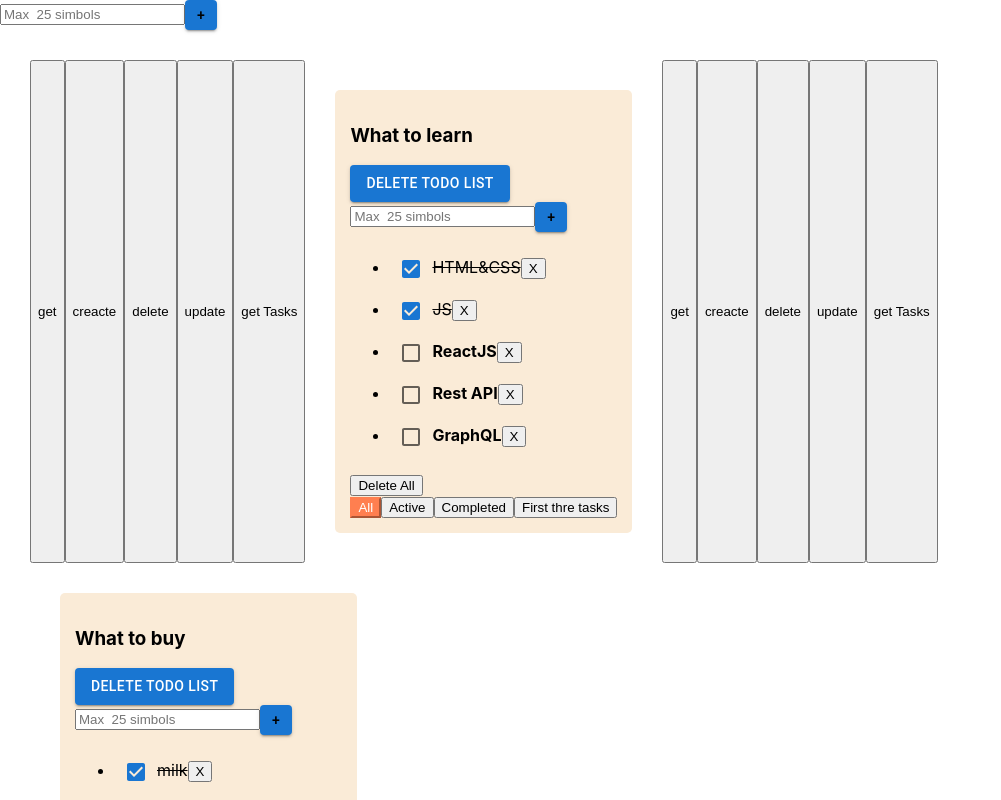
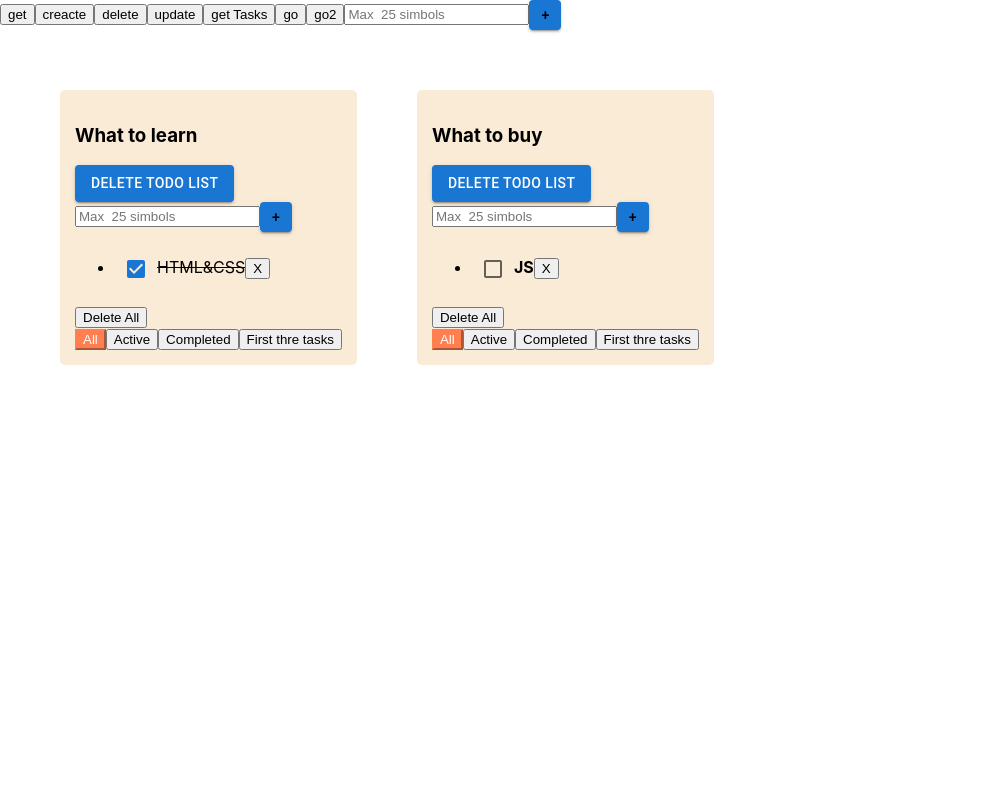
Before and after one commit to DmitriyBarhonov/todoListIncub, a React (Create React App) app: page / in a window 1280 px wide. Shown: the top 800 px of the page, without its empty margins (0-1001 px from the left). Built offline with nearby package versions, Linux system fonts and the light colour scheme.

Commit message:
update types

```diff
--- a/src/App.tsx
+++ b/src/App.tsx
@@ -3,29 +3,87 @@ import './App.css';
 import TodoList from './compomets/TodoLists/Todo';
 import { v1 } from 'uuid';
 import { AddItemForm } from './compomets/input/addItemForm';
-import { AddPureTaskAC} from './store/reducers/tasksReducer';
-import {TodolistsType, addTodoListsAC} from './store/reducers/todoListReducer';
+import { AddPureTaskAC } from './store/reducers/tasksReducer';
+import { TodolistsDomainType, addTodoListsAC } from './store/reducers/todoListReducer';
 import { useDispatch } from 'react-redux';
 import { useAppSelector } from './hook/useSelectorHook';
+import { tasksAPI, todoListsAPI } from './api/todolist-api';
 
 
-const App = React.memo( () =>{
+const App = React.memo(() => {
     const todolists = useAppSelector((state) => state.todolists)
     const dispatch = useDispatch()
 
-    const addTodoLists = useCallback( (newTitle: string) => {
+    const addTodoLists = useCallback((newTitle: string) => {
         const newTodoListId = v1()
         dispatch(addTodoListsAC(newTodoListId, newTitle))
         dispatch(AddPureTaskAC(newTodoListId))
-        console.log('wddw');
+    }, [dispatch])
 
-    },[dispatch])
- console.log('App');
+
+
+    const a = () => {
+        todoListsAPI.getTodolists()
+            .then((data) => {
+                console.log(data);
+            })
+    }
+    const b = () => {
+        todoListsAPI.creacteTodolists()
+            .then((data) => {
+                console.log(data);
+            })
+    }
+
+
+    const i = () => {
+        todoListsAPI.updateTitleTodolists("0fa39d11-bfbf-4823-a213-b6057c608d93")
+            .then((data) => {
+                console.log(data);
+            })
+    }
+
+    const d = () => {
+        todoListsAPI.deleteTodolists('d8cd0014-9671-4e15-9bb4-217fb07fa536')
+            .then((data) => {
+                console.log(data);
+            })
+    }
+
+    const c = () => {
+        tasksAPI.getTasks('d3bed191-9be2-4dce-8d71-c1722e3e2cf9')
+            .then((data) => {
+                console.log(data.data);
+            })
+    }
+
+    const go = () => {
+        tasksAPI.creacteTask('31462598-a12a-4855-94cc-20af9dfd7db3', "gbol2")
+            .then((data) => {
+                console.log(data.data);
+            })
+    }
+    const go2 = () => {
+        tasksAPI.getTasks('d4be8344-2bee-41a0-b0f8-0fadf19b0ed6')
+            .then((data) => {
+                console.log(data.data);
+            })
+    }
+
     return (
         <>
+
+            <button onClick={a}>get</button>
+            <button onClick={b}>creacte</button>
+            <button onClick={d}>delete</button>
+            <button onClick={i}>update</button>
+            <button onClick={c}>get Tasks</button>
+            <button onClick={go}>go</button>
+            <button onClick={go2}>go2</button>
+
             <AddItemForm callBack={addTodoLists} />
             <div className="App">
-                {todolists.map((el: TodolistsType) => {
+                {todolists.map((el: TodolistsDomainType) => {
 
                     return (
 
--- a/src/compomets/Supercheck/SuperChek.tsx
+++ b/src/compomets/Supercheck/SuperChek.tsx
@@ -1,21 +1,22 @@
 import { Checkbox } from "@mui/material";
 import React from "react";
 import { ChangeEvent } from "react";
+import { TaskStatus } from "../../api/todolist-api";
 
 
-type TypeChekBox ={
-    callBack: (e:boolean)=> void
-    checked: boolean
+type TypeChekBox = {
+    callBack: (e: boolean) => void
+    checked: TaskStatus
 }
-export const SuperCheckBox = React.memo( (props:TypeChekBox) => {
+export const SuperCheckBox = React.memo((props: TypeChekBox) => {
+    const checked = props.checked === TaskStatus.Completed
 
-
-    const onChangeHandler =(e: ChangeEvent<HTMLInputElement>)=>{
+    const onChangeHandler = (e: ChangeEvent<HTMLInputElement>) => {
         props.callBack(e.currentTarget.checked)
     }
     return (
         <Checkbox
-            checked={props.checked}
+            checked={checked}
             color="primary"
             onChange={onChangeHandler}
         />
--- a/src/compomets/TodoLists/Task.tsx
+++ b/src/compomets/TodoLists/Task.tsx
@@ -3,39 +3,41 @@ import { useDispatch } from "react-redux"
 import { changeTaskStatusTaskAC, removeTaskAC } from "../../store/reducers/tasksReducer"
 import { SuperCheckBox } from "../Supercheck/SuperChek"
 import { EditableSpan } from "../editableSpan/editableSpan"
-import { useCallback } from "react"
+import { FC, useCallback } from "react"
 import React from "react"
+import { TaskStatus } from "../../api/todolist-api"
 
 type PropsTaskType = {
     todoListID: string
     id: string
-    isDone: boolean
+    status: any
     title: string
     updateTaskTitle:(taskId: string, title: string)=> void
 }
 
 
-export const Task = React.memo( (props: PropsTaskType) => {
-    const taskClasses = props.isDone ? "task_not_is_done" : "task"
+export const Task: FC<PropsTaskType> = React.memo( ({id,status,title,todoListID,updateTaskTitle}) => {
+    const taskClasses = status ? "task_not_is_done" : "task"
     const dispatch = useDispatch()
 
     const updateTitleTask = useCallback((title: string) => {
-        props.updateTaskTitle(props.id, title);
-    }, [props.updateTaskTitle, props.id]);
+        updateTaskTitle(id, title);
+    }, [updateTaskTitle, id]);
 
     const removeTask = useCallback(() => {
-        dispatch(removeTaskAC(props.todoListID, props.id));
-    }, [dispatch, props.todoListID, props.id]);
+        dispatch(removeTaskAC(todoListID, id));
+    }, [dispatch, todoListID, id]);
 
-    const changeTaskStatus = useCallback((e:boolean) => {
-        dispatch(changeTaskStatusTaskAC(props.todoListID, props.id, e))
-    }, [dispatch, props.todoListID, props.id]);
+    const changeTaskStatus = useCallback((e: boolean) => {
+        const newStatus = e ? TaskStatus.Completed : TaskStatus.New
+        dispatch(changeTaskStatusTaskAC(todoListID, id, newStatus))
+    }, [dispatch, todoListID, id]);
 
 
     return (
         <li className={taskClasses} >
-            <SuperCheckBox callBack={changeTaskStatus } checked={props.isDone} />
-            <EditableSpan callBack={updateTitleTask} oldTitle={props.title} />
+            <SuperCheckBox callBack={changeTaskStatus } checked={status} />
+            <EditableSpan callBack={updateTitleTask} oldTitle={title} />
             <button onClick={removeTask}>X</button>
         </li>
     )
--- a/src/compomets/TodoLists/Todo.tsx
+++ b/src/compomets/TodoLists/Todo.tsx
@@ -9,7 +9,8 @@ import { useDispatch } from 'react-redux';
 import { addTaskTaskAC, deleteAllTasksTaskAC, updateTaskTitleAC } from '../../store/reducers/tasksReducer';
 import { v1 } from 'uuid';
 import { Task } from './Task';
-import { tasksAPI, todoListsAPI } from '../../api/todolist-api';
+import { TaskStatus } from '../../api/todolist-api';
+
 
 type TodoListPropsType = {
     title: string
@@ -17,12 +18,7 @@ type TodoListPropsType = {
     todoListID: string
 }
 
-export type TaskType = {
-    id: string
-    title: string
-    isDone: boolean
 
-}
 
 const TodoList: FC<TodoListPropsType> = React.memo((props) => {
     let tasks = useAppSelector((state) => state.tasks[props.todoListID])
@@ -30,10 +26,10 @@ const TodoList: FC<TodoListPropsType> = React.memo((props) => {
 
 
     if (props.filter === 'active') {
-        tasks = tasks.filter(t => !t.isDone)
+        tasks = tasks.filter(t => t.status === TaskStatus.New)
     }
     if (props.filter === "completed") {
-        tasks = tasks.filter(t => t.isDone)
+        tasks = tasks.filter(t => t.status === TaskStatus.Completed)
     }
     if (props.filter === "firstThre") {
         tasks = tasks.slice(0, 3)
@@ -65,50 +61,10 @@ const TodoList: FC<TodoListPropsType> = React.memo((props) => {
         dispatch(updateTodoListTitleAC(props.todoListID, title))
     }, [dispatch, props.todoListID])
 
-    const a = () => {
-        todoListsAPI.getTodolists()
-            .then((data) => {
-                console.log(data);
-            })
-    }
-    const b = () => {
-        todoListsAPI.creacteTodolists()
-            .then((data) => {
-                console.log(data);
-            })
-    }
-
-
-    const i = () => {
-        todoListsAPI.updateTitleTodolists("0fa39d11-bfbf-4823-a213-b6057c608d93")
-            .then((data) => {
-                console.log(data);
-            })
-    }
-
-    const d = () => {
-        todoListsAPI.deleteTodolists('9acf3d84-851c-4921-a1df-53ee969175ae')
-            .then((data) => {
-                console.log(data);
-            })
-    }
-
-    const c = () => {
-        tasksAPI.getTasks('d3bed191-9be2-4dce-8d71-c1722e3e2cf9')
-            .then((data) => {
-                console.log(data.data);
-            })
-    }
-
-
 
     return (
         <>
-            <button onClick={a}>get</button>
-            <button onClick={b}>creacte</button>
-            <button onClick={d}>delete</button>
-            <button onClick={i}>update</button>
-            <button onClick={c}>get Tasks</button>
+
             <div className="todo">
                 <h3>
                     <EditableSpan oldTitle={props.title} callBack={updateTodoListTitleHandler} />
@@ -119,10 +75,9 @@ const TodoList: FC<TodoListPropsType> = React.memo((props) => {
                 </div>
 
                 <ul>
-                    {/* {tasksJSXElement} */}
                     {tasks?.map((t) => {
                         return <Task todoListID={props.todoListID} key={t.id} id={t.id}
-                            isDone={t.isDone}
+                            status={t.status}
                             title={t.title}
                             updateTaskTitle={updateTaskHandler}
                         />
--- a/src/store/reducers/tasksReducer.ts
+++ b/src/store/reducers/tasksReducer.ts
@@ -1,4 +1,5 @@
-import { TaskType } from '../../compomets/TodoLists/Todo';
+
+import { TaskPriority, TaskStatus, TaskType } from '../../api/todolist-api';
 import { todolistID1, todolistID2 } from './todoListReducer';
 import { v1 } from 'uuid';
 
@@ -6,19 +7,38 @@ export type AssocTaskType = {
     [key: string]: TaskType[]
 }
 
-const initialState: AssocTaskType  =  {
+const initialState: AssocTaskType = {
     [todolistID1]: [
-        { id: v1(), title: "HTML&CSS", isDone: true },
-        { id: v1(), title: "JS", isDone: true },
-        { id: v1(), title: "ReactJS", isDone: false },
-        { id: v1(), title: "Rest API", isDone: false },
-        { id: v1(), title: "GraphQL", isDone: false },
+        {
+            id: v1(),
+            title: "HTML&CSS",
+            status: TaskStatus.Completed,
+            todoListId: todolistID1,
+            description: "",
+            startDate: '',
+            deadline: "",
+            addedDate: "",
+            priority: TaskPriority.Low,
+            completed: false,
+            order: 0
+        },
+
     ],
     [todolistID2]: [
-        { id: v1(), title: "milk", isDone: true },
-        { id: v1(), title: "juce", isDone: true },
-        { id: v1(), title: "apple", isDone: false },
-        { id: v1(), title: "orange", isDone: false },
+        {
+            id: v1(),
+            title: "JS",
+            status: TaskStatus.New,
+            todoListId: todolistID2,
+            description: "",
+            startDate: '',
+            deadline: "",
+            addedDate: "",
+            priority: TaskPriority.Low,
+            completed: false,
+            order: 0
+        },
+
     ]
 }
 
@@ -33,7 +53,15 @@ export const tasksReducer = (state: AssocTaskType = initialState, action: AllAct
             const newTask: TaskType = {
                 id: action.payload.newTasktId,
                 title: action.payload.title,
-                isDone: false,
+                status: TaskStatus.New,
+                todoListId: todolistID1,
+                description: "",
+                startDate: '',
+                deadline: "",
+                addedDate: "",
+                priority: TaskPriority.Low,
+                completed: false,
+                order: 0
             }
             return { ...state, [action.payload.todoListID]: [newTask, ...state[action.payload.todoListID]] }
 
@@ -41,7 +69,8 @@ export const tasksReducer = (state: AssocTaskType = initialState, action: AllAct
             return { ...state, [action.payload.todoListID]: [] }
 
         case "CHANGE-STATUS":
-            return { ...state, [action.payload.todoListID]: state[action.payload.todoListID].map(el => el.id === action.payload.taskId ? { ...el, isDone: action.payload.isDone } : el) }
+            // debugger
+            return { ...state, [action.payload.todoListID]: state[action.payload.todoListID].map(el => el.id === action.payload.taskId ? { ...el, status: action.payload.status } : el) }
 
         case "DELETE-ALL":
             return { ...state, [action.payload.todoListID]: [] }
@@ -81,13 +110,13 @@ export const addTaskTaskAC = (todoListID: string, title: string, newTasktId: str
 }
 type ChangeTaskStatusACType = ReturnType<typeof changeTaskStatusTaskAC>
 
-export const changeTaskStatusTaskAC = (todoListID: string, taskId: string, isDone: boolean) => {
+export const changeTaskStatusTaskAC = (todoListID: string, taskId: string, status: TaskStatus) => {
     return {
         type: "CHANGE-STATUS",
         payload: {
             todoListID,
             taskId,
-            isDone,
+            status,
         }
     } as const
 }
```
Also changed, not shown: src/api/todolist-api.ts (+34 -7 lines), src/store/reducers/todoListReducer.ts (+16 -9 lines), 1 other file (tests, documents, lock files or other folders).
